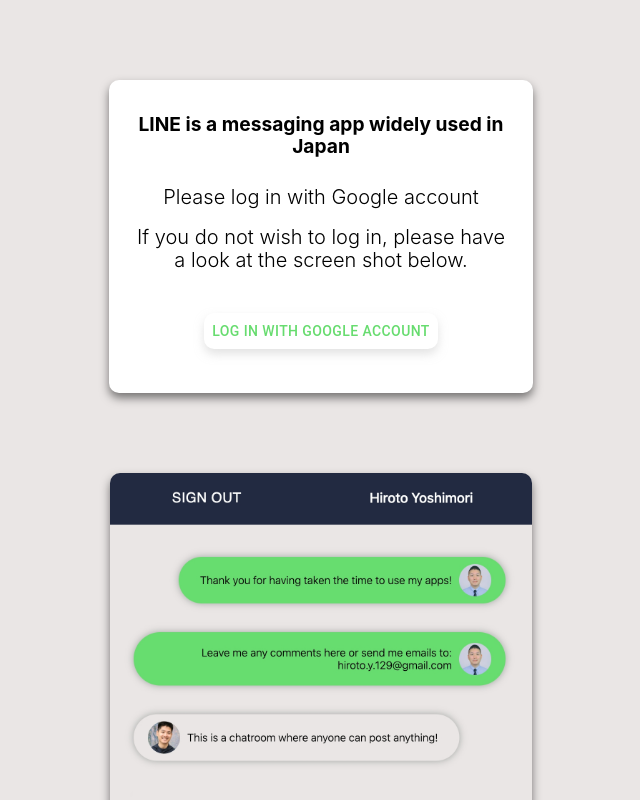
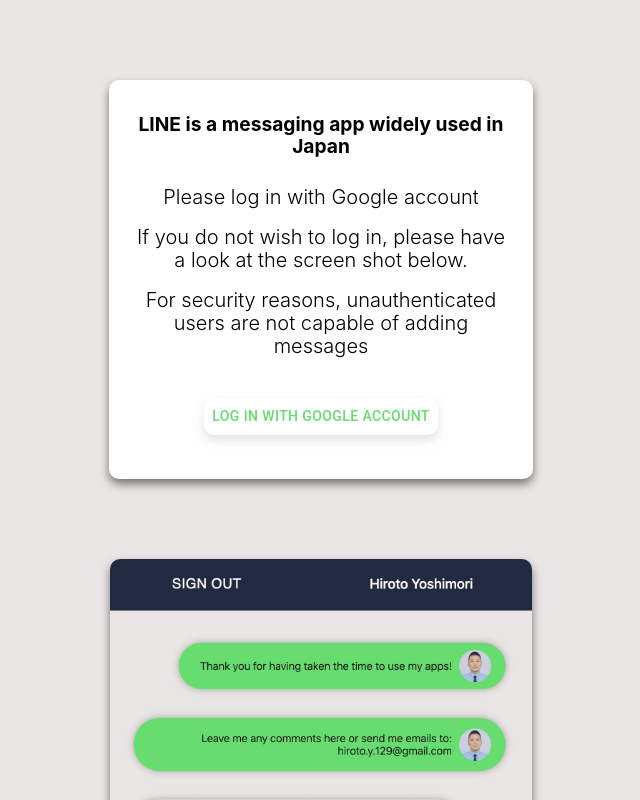
Before and after one commit to hyoshimori/line-clone, a React (Create React App) app: page / in a window 1280 px wide. Shown: the top 800 px of the page, without its empty margins (319-959 px from the left). Built offline with nearby package versions, Linux system fonts and the light colour scheme; no server answers.

Commit message:
messages updated

```diff
--- a/src/components/SignIn.js
+++ b/src/components/SignIn.js
@@ -20,6 +20,7 @@
         <div>
           <h2>Please log in with Google account</h2>
           <h2>If you do not wish to log in, please have a look at the screen shot below.</h2>
+          <h2>For security reasons, unauthenticated users are not capable of adding messages</h2>
         </div>
         <Button onClick={signInWithGoogle}>
           LOG IN WITH Google Account
```
